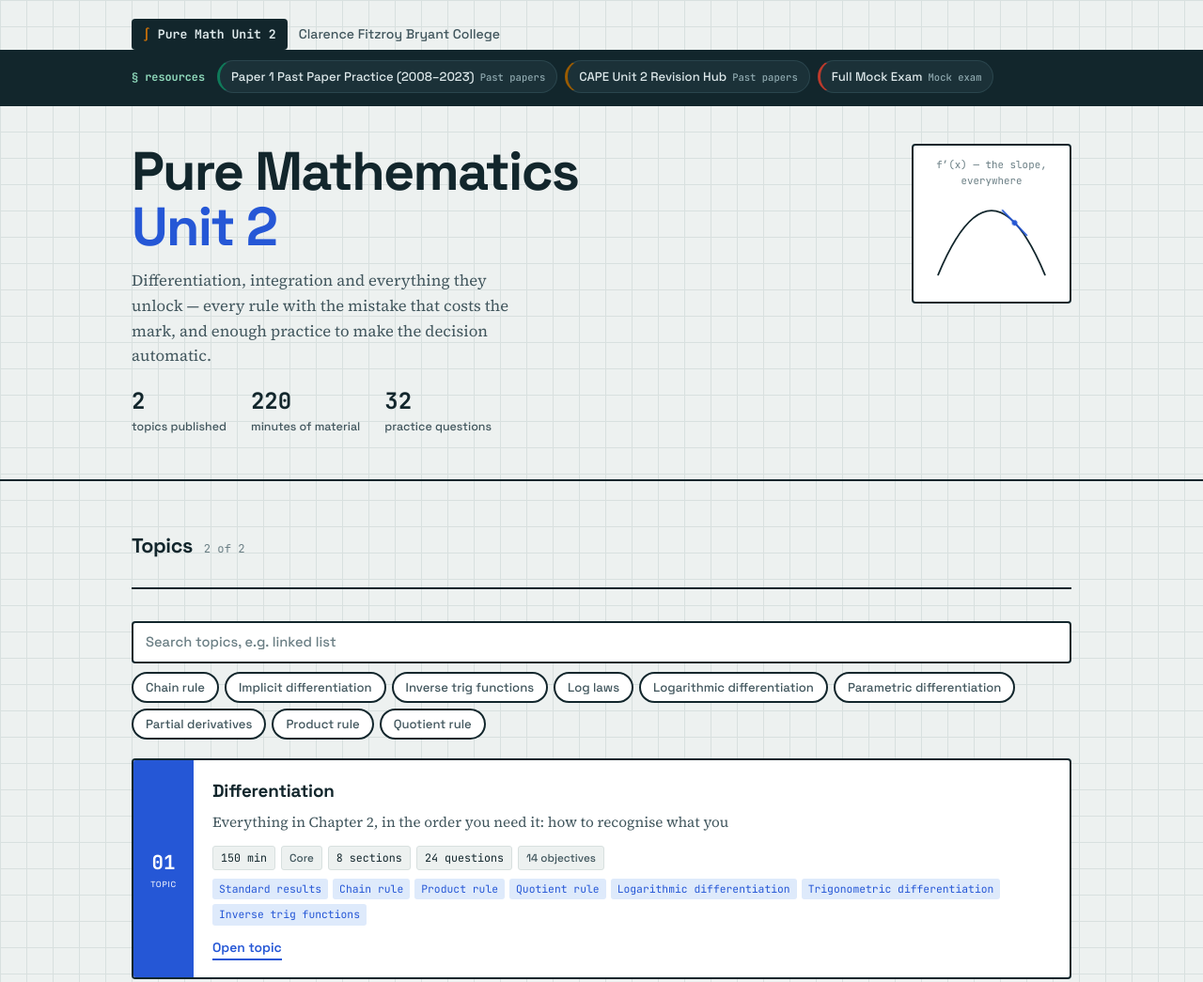
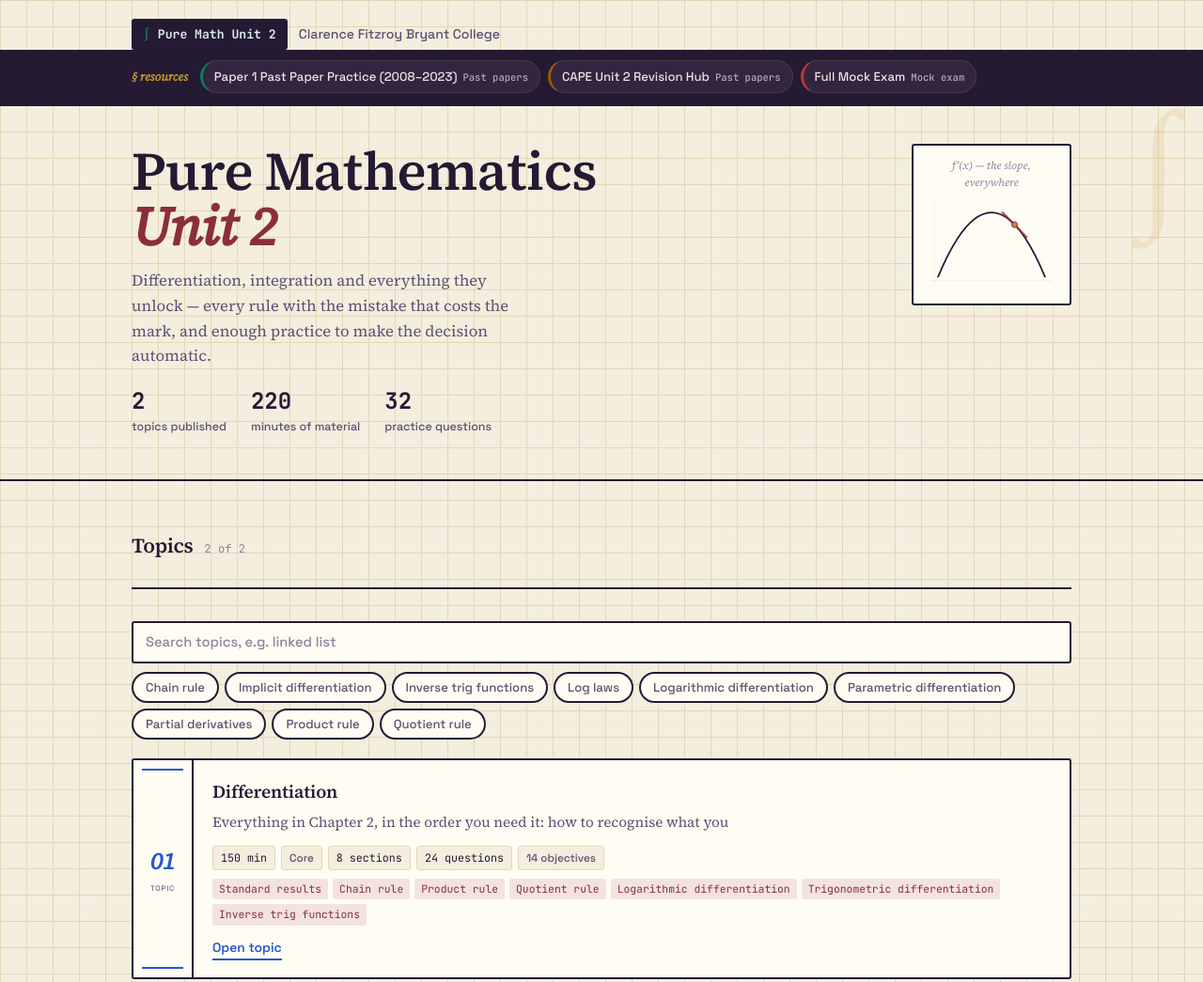
Before and after one commit to enoete/puremathu2_hub, a plain HTML site: page index.html in a window 1280 px wide. Shown: the top 1045 px of the page at 94% size. Drawn offline with Linux system fonts and the light colour scheme.

Commit message:
Rework hub look and feel — textbook aesthetic, distinct from CS
Replaces the reused circuit-board palette (--wire/--live blue/amber,
solid chip badges) with a genuine math-textbook identity: warm ivory
paper, maroon/gold accent, serif italic headings, theorem-plate topic
numbering, coordinate-axis ticks on the hero diagram, and a faint
integral-sign watermark.

Co-Authored-By: Claude Sonnet 5 <noreply@anthropic.com>

```diff
--- a/config.json
+++ b/config.json
@@ -5,9 +5,9 @@
   "institution": "Clarence Fitzroy Bryant College",
   "tagline": "Differentiation, integration and everything they unlock — every rule with the mistake that costs the mark, and enough practice to make the decision automatic.",
   "lecturer": "Enoete Inanga",
-  "accent": "#2557D6",
-  "accentAlt": "#6B30D9",
-  "boardTint": "#07845C",
+  "accent": "#8B2E3B",
+  "accentAlt": "#C0962C",
+  "boardTint": "#1F6F52",
   "labels": {
     "topicsHeading": "Topics",
     "emptyState": "No topics published yet. They appear here as soon as they are added."
--- a/index.html
+++ b/index.html
@@ -11,13 +11,14 @@
 <link href="https://fonts.googleapis.com/css2?family=Space+Grotesk:wght@500;600;700&family=Source+Serif+4:ital,opsz,wght@0,8..60,400;0,8..60,600;1,8..60,400&family=JetBrains+Mono:wght@400;500;700&display=swap" rel="stylesheet">
 <style>
 :root{
-  --paper:#EDF1F0; --card:#FFFFFF; --grid:#D8E0DF;
-  --ink:#12262C; --ink2:#41565D; --ink3:#6B7F85;
-  --wire:#1668D8; --wire-soft:#DEEAFB;
-  --live:#D97706; --live-soft:#FDF0DC;
-  --ok:#0F7A5A; --ok-soft:#DDF0E9;
+  --paper:#F4EEDF; --card:#FFFCF3; --grid:#E3D7B8;
+  --ink:#241A33; --ink2:#5A5170; --ink3:#8C82A0;
+  --wire:#8B2E3B; --wire-soft:#F3E3DE;
+  --live:#1F6F52; --live-soft:#E1F0E6;
+  --ok:#1F6F52; --ok-soft:#E1F0E6;
   --bad:#BC3A2C;
-  --r:4px;
+  --gold:#C0962C; --gold-soft:#F7EDD3;
+  --r:3px;
   --mono:"JetBrains Mono",ui-monospace,Menlo,Consolas,monospace;
   --ui:"Space Grotesk",system-ui,-apple-system,sans-serif;
   --serif:"Source Serif 4",Georgia,serif;
@@ -30,10 +31,11 @@ body{
   background-image:linear-gradient(var(--grid) 1px,transparent 1px),linear-gradient(90deg,var(--grid) 1px,transparent 1px);
   background-size:28px 28px;
 }
-h1,h2,h3,.ui{font-family:var(--ui)}
+h1,h2,h3{font-family:var(--serif); font-weight:700}
+.ui{font-family:var(--ui)}
 a{color:inherit; text-decoration:none}
 .wrap{max-width:1040px; margin:0 auto; padding:0 20px}
-:focus-visible{outline:3px solid var(--live); outline-offset:2px}
+:focus-visible{outline:3px solid var(--gold); outline-offset:2px}
 
 /* ---------- masthead ---------- */
 .mast{padding:20px 0 0}
@@ -46,27 +48,29 @@ a{color:inherit; text-decoration:none}
 .mast-inst{color:var(--ink2); font-size:.88rem; font-family:var(--ui)}
 
 /* ---------- hero ---------- */
-.hero{padding:40px 0 44px; border-bottom:2px solid var(--ink)}
-.hero-top{display:flex; gap:36px; flex-wrap:wrap; align-items:flex-start}
+.hero{padding:40px 0 44px; border-bottom:2px solid var(--ink); position:relative; overflow:hidden}
+.wm{position:absolute; top:-18px; right:26px; font-family:var(--serif); font-style:italic; font-size:9.5rem; line-height:1; color:var(--gold); opacity:.13; pointer-events:none; user-select:none}
+.hero-top{display:flex; gap:36px; flex-wrap:wrap; align-items:flex-start; position:relative}
 .hero-text{flex:1 1 340px; min-width:280px}
 .hero h1{
   font-size:clamp(2.1rem,6vw,3.6rem); font-weight:700; line-height:1.02;
-  letter-spacing:-.03em; margin:0;
+  letter-spacing:-.01em; margin:0;
 }
-.hero h1 .u{display:block; color:var(--wire)}
+.hero h1 .u{display:block; color:var(--wire); font-style:italic}
 .hero p.tag{max-width:48ch; color:var(--ink2); margin:16px 0 0; font-size:1.04rem; font-family:var(--serif)}
 .stats{display:flex; gap:26px; flex-wrap:wrap; margin-top:22px}
 .stat b{font-family:var(--mono); font-size:1.5rem; display:block; line-height:1; color:var(--ink)}
 .stat span{font-size:.78rem; color:var(--ink2); font-family:var(--ui)}
 
 /* hero curve + tangent animation — the slope sweeping across a function */
-.curveviz{flex:0 0 auto; width:170px}
+.curveviz{flex:0 0 auto; width:170px; position:relative}
 .cv-frame{border:2px solid var(--ink); border-radius:var(--r); background:var(--card); padding:12px; text-align:center}
-.cv-label{font-family:var(--mono); font-size:.68rem; color:var(--ink3); margin-bottom:8px}
+.cv-label{font-family:var(--serif); font-style:italic; font-size:.72rem; color:var(--ink3); margin-bottom:8px}
 .cv-svg{width:100%; height:auto; display:block}
+.cv-axis{stroke:var(--ink3); stroke-width:1; stroke-dasharray:1 3; opacity:.6}
 .cv-curve{fill:none; stroke:var(--ink); stroke-width:2.5; stroke-linecap:round}
 .cv-tangent{stroke:var(--wire); stroke-width:2.5; stroke-linecap:round}
-.cv-dot{fill:var(--wire)}
+.cv-dot{fill:var(--gold); stroke:var(--wire); stroke-width:1.5}
 @media (prefers-reduced-motion:no-preference){
   .cv-rig{animation:sweep 7s cubic-bezier(.4,0,.2,1) infinite alternate; transform-box:fill-box; transform-origin:center}
 }
@@ -112,11 +116,14 @@ a{color:inherit; text-decoration:none}
 }
 a.card:hover{transform:translateY(-2px); box-shadow:5px 6px 0 var(--accent,var(--ink))}
 .card .num{
-  display:flex; flex-direction:column; align-items:center; justify-content:center;
-  background:var(--accent,var(--ink)); color:#fff;
-  font-family:var(--mono); font-weight:700; font-size:1.3rem;
+  display:flex; flex-direction:column; align-items:center; justify-content:center; gap:3px;
+  background:var(--card); color:var(--accent,var(--wire));
+  font-family:var(--serif); font-style:italic; font-weight:700; font-size:1.55rem;
+  border-right:2px solid var(--ink); position:relative;
 }
-.card .num small{display:block; font-size:.55rem; font-weight:500; letter-spacing:.08em; opacity:.85; font-family:var(--ui)}
+.card .num::before,.card .num::after{content:"";position:absolute; left:9px; right:9px; height:2px; background:var(--accent,var(--wire))}
+.card .num::before{top:9px} .card .num::after{bottom:9px}
+.card .num small{display:block; font-size:.5rem; font-weight:600; letter-spacing:.1em; opacity:.8; font-family:var(--ui); font-style:normal; color:var(--ink2)}
 .card .body{padding:18px 20px}
 .card h3{font-size:1.18rem; margin:0 0 6px; font-weight:700; letter-spacing:-.01em}
 .card p{margin:0; color:var(--ink2); font-size:.95rem; font-family:var(--serif)}
@@ -132,16 +139,16 @@ a.card:hover{transform:translateY(-2px); box-shadow:5px 6px 0 var(--accent,var(-
 /* ---------- sticky resources bar ---------- */
 .resbar{position:sticky; top:0; z-index:60; background:var(--ink); border-bottom:2px solid var(--ink)}
 .resbar-in{display:flex; align-items:center; gap:11px; padding:9px 20px}
-.resbar-label{flex:0 0 auto; font-family:var(--mono); font-weight:700; font-size:.74rem; color:#8FD9BB; white-space:nowrap}
+.resbar-label{flex:0 0 auto; font-family:var(--serif); font-style:italic; font-weight:700; font-size:.8rem; color:var(--gold); white-space:nowrap}
 .resbar-scroll{display:flex; flex-wrap:wrap; gap:8px 8px; padding:2px 2px 3px; flex:1 1 auto; min-width:0}
 .rchip{
   flex:0 0 auto; display:flex; align-items:baseline; gap:6px; text-decoration:none;
-  background:#1B3138; border:1px solid #2A454D; border-radius:999px; padding:6px 12px;
-  font-size:.82rem; font-weight:500; color:#DDE8EA; white-space:nowrap; font-family:var(--ui);
+  background:#33253F; border:1px solid #48374F; border-radius:999px; padding:6px 12px;
+  font-size:.82rem; font-weight:500; color:#EDE3E5; white-space:nowrap; font-family:var(--ui);
   border-left:3px solid var(--accent,var(--wire));
 }
-.rchip:hover{background:#22404A}
-.rchip .k{font-size:.66rem; color:#8FA9AF; font-family:var(--mono)}
+.rchip:hover{background:#3D2C4A}
+.rchip .k{font-size:.66rem; color:#B7A6C2; font-family:var(--mono)}
 
 /* ---------- states ---------- */
 .msg{background:var(--card); border:2px dashed var(--ink3); border-radius:var(--r); padding:32px; text-align:center; color:var(--ink2); font-family:var(--ui)}
@@ -156,9 +163,11 @@ code.stamp{font-family:var(--mono); font-size:.74rem}
 
 @media (max-width:640px){
   .hero-top{flex-direction:column}
+  .wm{font-size:6rem; top:-6px; right:6px}
   .curveviz{width:130px}
   .card{grid-template-columns:1fr}
-  .card .num{flex-direction:row; gap:6px; padding:8px}
+  .card .num{flex-direction:row; gap:6px; padding:8px; border-right:none; border-bottom:2px solid var(--ink)}
+  .card .num::before,.card .num::after{display:none}
   .resbar-label{display:none}
   .rchip{padding:5px 10px; font-size:.78rem}
 }
@@ -181,6 +190,7 @@ code.stamp{font-family:var(--mono); font-size:.74rem}
 </nav>
 
 <section class="hero">
+  <span class="wm" aria-hidden="true">&int;</span>
   <div class="wrap hero-top">
     <div class="hero-text">
       <h1 id="h1">Data<span class="u" id="h1u">Structures</span></h1>
@@ -195,6 +205,8 @@ code.stamp{font-family:var(--mono); font-size:.74rem}
       <div class="cv-frame">
         <div class="cv-label">f&prime;(x) &mdash; the slope, everywhere</div>
         <svg class="cv-svg" viewBox="0 0 200 140" aria-hidden="true">
+          <line class="cv-axis" x1="8" y1="122" x2="192" y2="122"/>
+          <line class="cv-axis" x1="14" y1="130" x2="14" y2="4"/>
           <path class="cv-curve" d="M20,116 Q100,-76 180,116"/>
           <g class="cv-rig">
             <line class="cv-tangent" x1="-26" y1="0" x2="26" y2="0"/>
```
